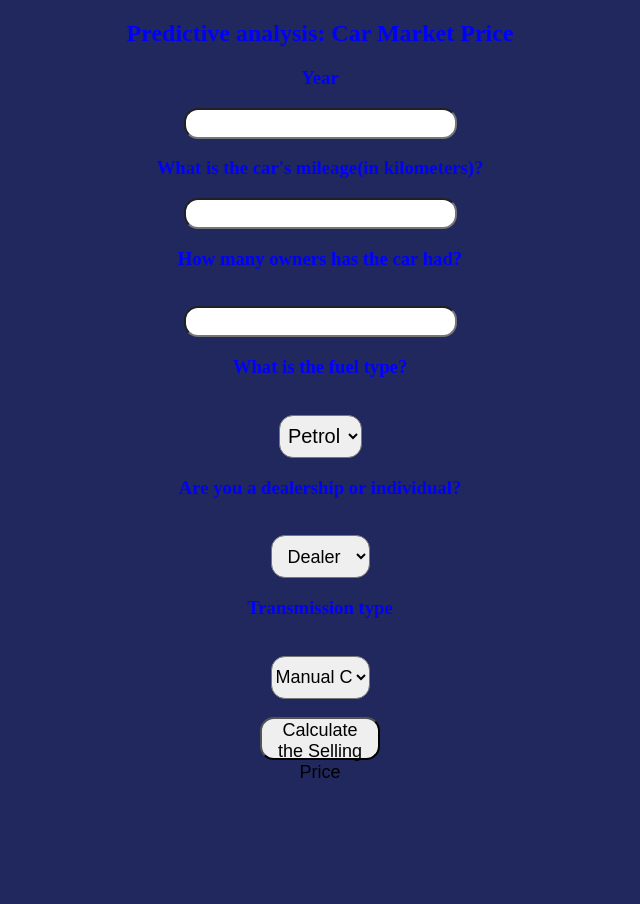
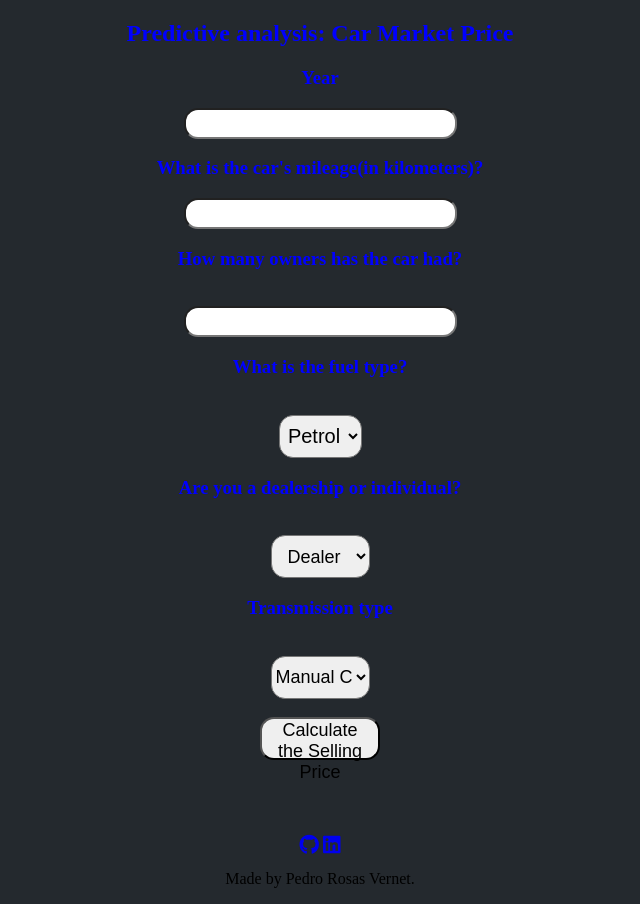
Before and after one commit to prosasDS/car-price-regression, a Flask app: page / in a window 1280 px wide. Shown: the whole page, without its empty margins (320-960 px from the left). Before the commit the page ends 778 px from the top, so only its background shows below. Run offline with Flask 2, Linux system fonts and the light colour scheme; parts of the project's set-up code (start-up, migrations or seed data) failed here and were passed over; some libraries are stand-ins or nearby versions.

Commit message:
Update index.html

```diff
--- a/templates/index.html
+++ b/templates/index.html
@@ -3,8 +3,9 @@
 
 <head>
     <meta charset="UTF-8">
+    <title>Car Price Predictor</title>
+    <script src="https://kit.fontawesome.com/4a5f7f2f41.js" crossorigin="anonymous"></script>
     <meta name="viewport" content="width=device-width, initial-scale=1.0">
-    <title>Document</title>
 </head>
 
 <body>
@@ -47,7 +48,7 @@
 
     <style>
         body {
-            background-color: #21285e;
+            background-color: #24292e;
             text-align: center;
             padding: 0px;
         }
@@ -122,7 +123,7 @@
         }
 
         #sub:hover {
-            background-color: darkcyan;
+            background-color: #0366d6;
         }
 
         #first {
@@ -153,6 +154,16 @@
             text-align: center;
         }
     </style>
+        </div>
+
+        <!-- Footer -->
+       <div class='footer'>
+           <div class="contact">
+               <a target="_blank" href="https://github.com/prosasDS/car-price-regression"><i class="fab fa-github fa-lg contact-icon"></i></a>
+               <a target="_blank" href="https://www.linkedin.com/in/pedro-rosas-aa0336199"><i class="fab fa-linkedin fa-lg contact-icon"></i></a>
+           </div>
+           <p class='footer-description'>Made by Pedro Rosas Vernet.</p>
+       </div>
 </body>
 
 </html>
```
